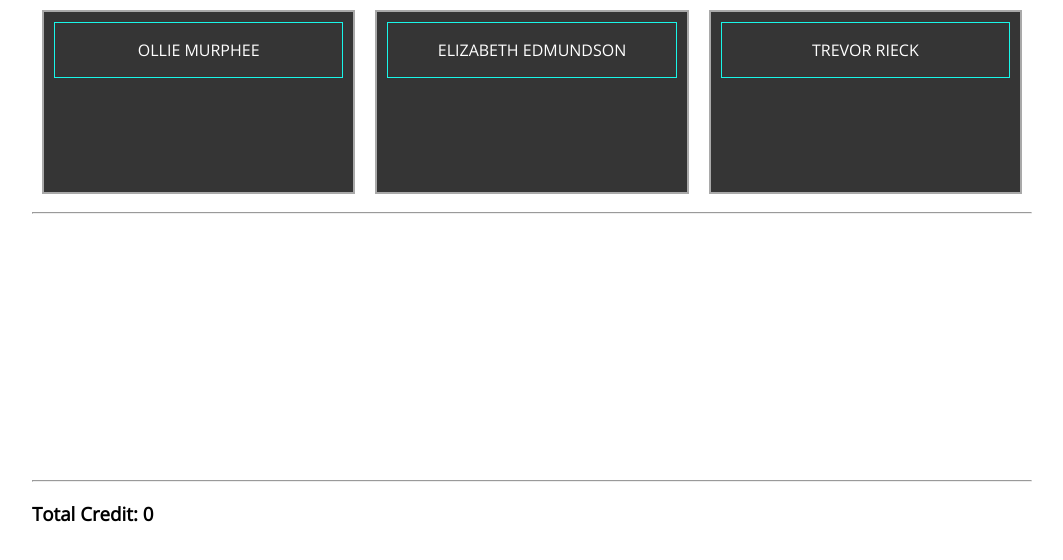
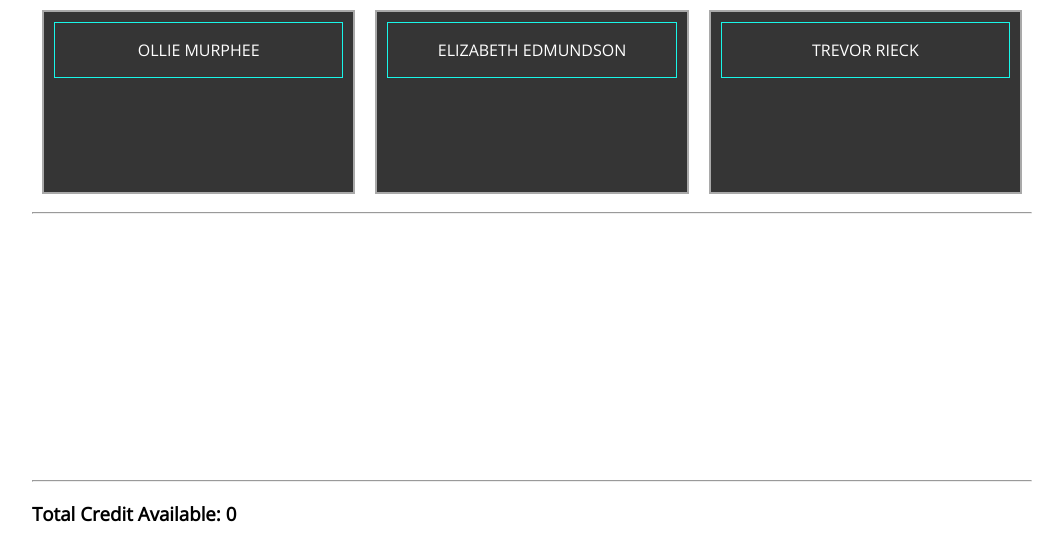
Before and after one commit to fahadqazi/tm-cc, a React (Create React App) app: page / in a window 1280 px wide. Shown: the top 560 px of the page, without its empty margins (108-1171 px from the left). Built offline with nearby package versions, Linux system fonts and the light colour scheme.

Commit message:
text edit

```diff
--- a/src/App.js
+++ b/src/App.js
@@ -173,7 +173,7 @@ class App extends Component {
 				<hr/>
 
 				<div>
-					<h3>{`Total Credit: ${this.calculateTotal()}`}</h3>
+					<h3>{`Total Credit Available: ${this.calculateTotal()}`}</h3>
 				</div>
       </div>
     );
```
